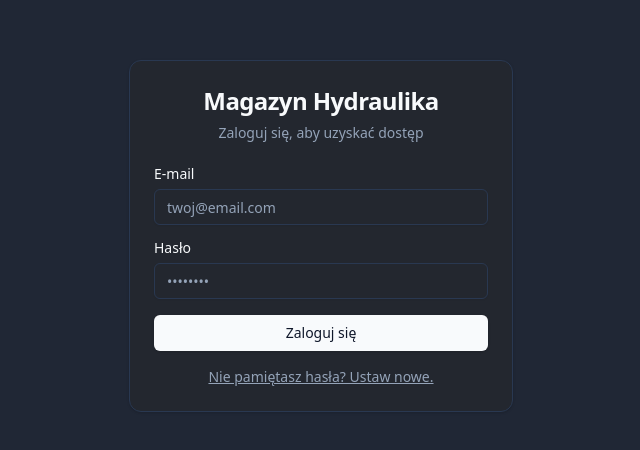
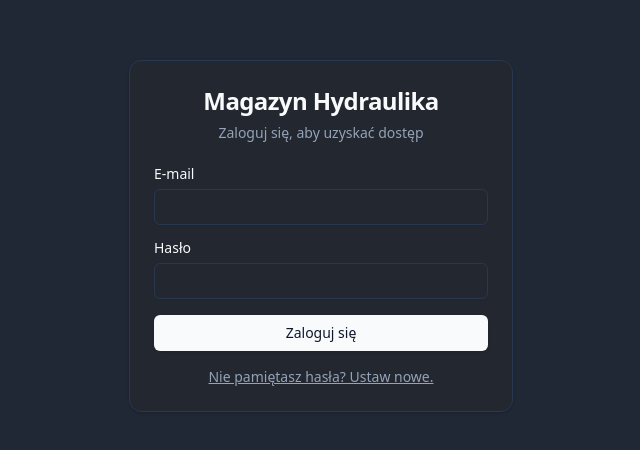
Before and after one commit to marcinadrych/WEB, a React (Vite) app: page / in a window 1280 px wide. Shown: the part 164-614 px from the top of the page, without its empty margins (319-959 px from the left). Built offline with nearby package versions, Linux system fonts and the light colour scheme; no server answers.

Commit message:
Naprawa kodu

```diff
--- a/src/pages/Auth.jsx
+++ b/src/pages/Auth.jsx
@@ -1,5 +1,3 @@
-// src/pages/Auth.jsx
-
 import { useState } from 'react'
 import { supabase } from '@/supabaseClient'
 import { Button } from "@/components/ui/button"
@@ -14,32 +12,35 @@ export default function Auth() {
   const [password, setPassword] = useState('')
   const { toast } = useToast()
 
-  // --- POPRAWIONA I UPROSZCZONA FUNKCJA LOGOWANIA ---
   const handleLogin = async (event) => {
-    // Krok 1: Zapobiegamy przeładowaniu strony
     event.preventDefault()
+    setLoading(true)
 
-    setLoading(true) // Włączamy stan ładowania
+    try {
+      const { error } = await supabase.auth.signInWithPassword({
+        email: email,
+        password: password,
+      });
 
-    // Krok 2: Wywołujemy funkcję logowania Supabase
-    const { error } = await supabase.auth.signInWithPassword({
-      email: email,
-      password: password,
-    })
+      if (error) {
+        // Jeśli jest błąd, rzucamy go, żeby złapał go blok `catch`
+        throw error;
+      }
+      // Jeśli logowanie się powiedzie, onAuthStateChange w App.jsx zajmie się resztą.
+      // Nie musimy tu nic więcej robić.
 
-    // Krok 3: Obsługujemy wynik
-    if (error) {
+    } catch (error) {
+      // Niezależnie od błędu, pokazujemy toasta
       toast({
         title: "Błąd logowania",
-        description: "Nieprawidłowy e-mail lub hasło. Spróbuj ponownie.",
+        description: "Nieprawidłowy e-mail lub hasło.",
         variant: "destructive",
-      })
+      });
+    } finally {
+      // Ten blok wykona się ZAWSZE, niezależnie od tego, czy był błąd, czy nie.
+      // Gwarantuje to, że przycisk zawsze się odblokuje.
+      setLoading(false)
     }
-    // Jeśli logowanie się powiedzie, onAuthStateChange w App.jsx
-    // automatycznie wykryje nową sesję i przerenderuje aplikację,
-    // pokazując Dashboard. Nie musimy tu nic więcej robić.
-
-    setLoading(false) // Wyłączamy stan ładowania na końcu
   }
 
   const handlePasswordReset = async (e) => {
@@ -48,12 +49,10 @@ export default function Auth() {
       toast({ title: "Brak adresu e-mail", description: "Wpisz swój e-mail, a potem kliknij ten link.", variant: "destructive" });
       return;
     }
-
     setLoading(true);
     const { error } = await supabase.auth.resetPasswordForEmail(email, {
       redirectTo: `${window.location.origin}/update-password`,
     });
-
     if (error) {
       toast({ title: "Błąd", description: error.message, variant: "destructive" });
     } else {
@@ -73,37 +72,15 @@ export default function Auth() {
           <form onSubmit={handleLogin} className="flex flex-col gap-4">
             <div className="grid gap-2">
               <Label htmlFor="email">E-mail</Label>
-              <Input
-                id="email"
-                type="email"
-                placeholder="twoj@email.com"
-                value={email}
-                required={true}
-                onChange={(e) => setEmail(e.target.value)}
-              />
+              <Input id="email" type="email" value={email} onChange={(e) => setEmail(e.target.value)} required />
             </div>
             <div className="grid gap-2">
               <Label htmlFor="password">Hasło</Label>
-              <Input
-                id="password"
-                type="password"
-                placeholder="••••••••"
-                value={password}
-                required={true}
-                onChange={(e) => setPassword(e.target.value)}
-              />
+              <Input id="password" type="password" value={password} onChange={(e) => setPassword(e.target.value)} required />
             </div>
-            {/* Upewniamy się, że przycisk ma type="submit" i jest wyłączany przez `loading` */}
-            <Button type="submit" className="w-full" disabled={loading}>
-              {loading ? 'Logowanie...' : 'Zaloguj się'}
-            </Button>
+            <Button type="submit" className="w-full" disabled={loading}>{loading ? 'Logowanie...' : 'Zaloguj się'}</Button>
             <div className="text-center text-sm">
-              <button
-                type="button"
-                onClick={handlePasswordReset}
-                disabled={loading}
-                className="underline text-muted-foreground hover:text-primary disabled:opacity-50"
-              >
+              <button type="button" onClick={handlePasswordReset} disabled={loading} className="underline text-muted-foreground hover:text-primary disabled:opacity-50">
                 Nie pamiętasz hasła? Ustaw nowe.
               </button>
             </div>
```
